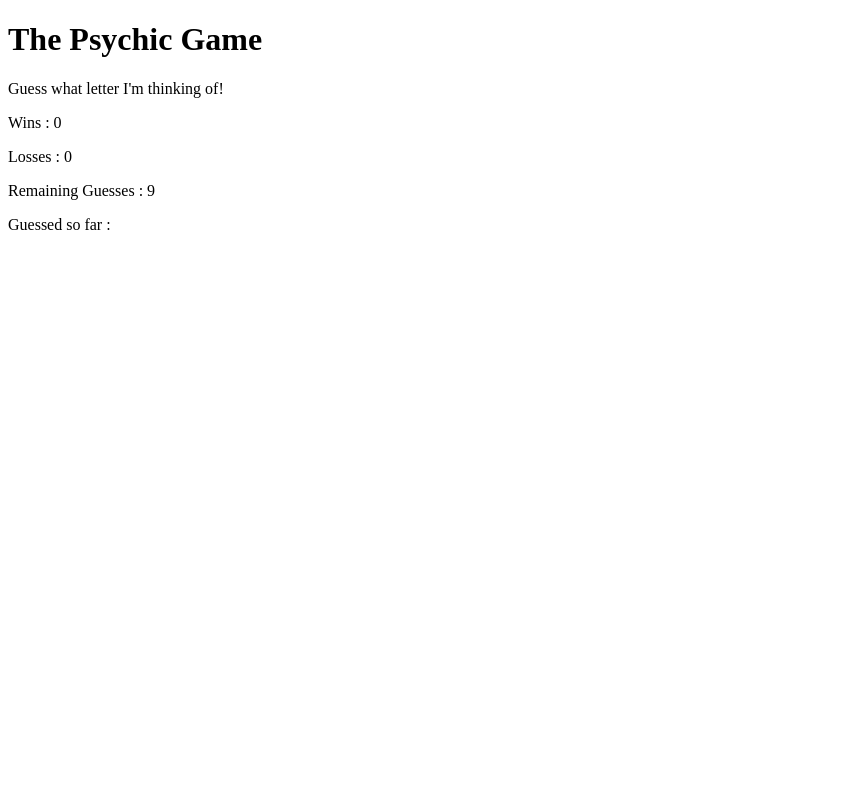
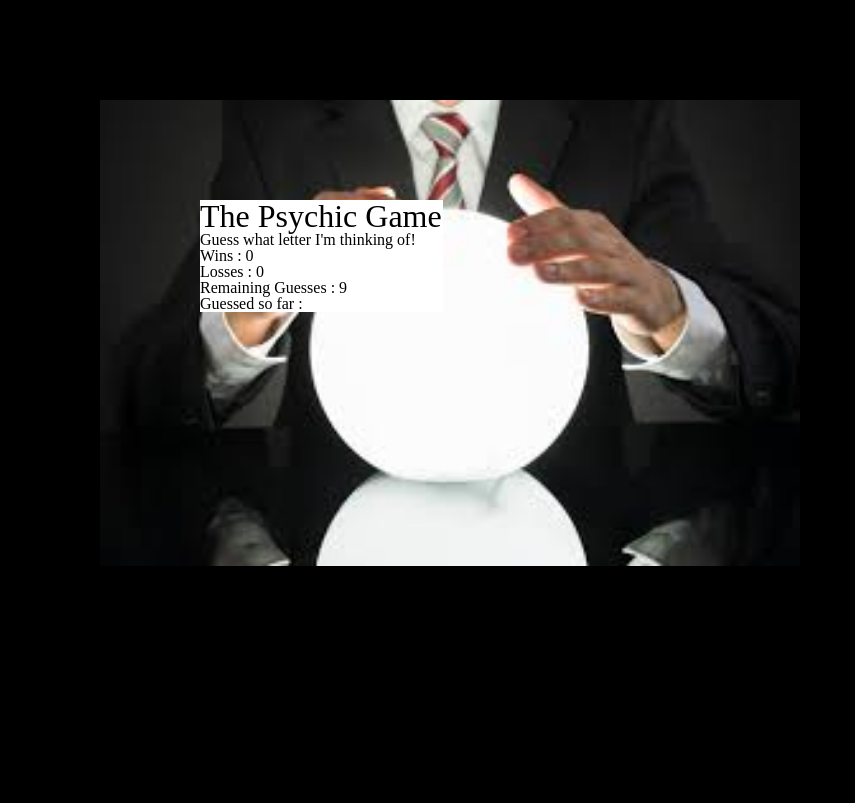
Before and after one commit to TParksJr/Psychic-Game, a plain HTML site: page index.html in a window 1280 px wide. Shown: the whole page, without its empty margins (0-855 px from the left). Drawn offline with Linux system fonts and the light colour scheme.

Commit message:
added some style

```diff
--- a/Assets/CSS/style.css
+++ b/Assets/CSS/style.css
@@ -1,12 +1,22 @@
 body {
-    background-image: url("../Assets/Images/crystalball.jpeg");
-    height: 100%;
-    width: 100%;
+    background-color: black;
+}
+#outercontainer {
+    position: relative;
+    background-image: url("../Images/crystalball.jpeg");
+    background-repeat: no-repeat;
+    background-size: contain;
+    height: 700px;
+    width: 700px;
+    margin: 100px;
 }
 #container {
     position: relative;
-    left: 200px;
-    top: 200px;
+    top: 100px;
+    left: 100px;
+    background-color: white;
+    align-content: center;
+    width: 243px;
 }
 h1 {
     font-size: 200%;
--- a/index.html
+++ b/index.html
@@ -3,11 +3,12 @@
 
 <head>
     <title>Psychic Game</title>
-    <link href="Assets/CSS/reset.css">
-    <link href="Assets/CSS/style.css">
+    <link rel="stylesheet" type="text/css" href="Assets/CSS/reset.css">
+    <link rel="stylesheet" type="text/css" href="Assets/CSS/style.css">
 </head>
 
 <body>
+    <div id="outercontainer">
         <div id="container">
             <h1>The Psychic Game</h1>
             <p>Guess what letter I'm thinking of!</p>
@@ -28,6 +29,7 @@
                 <span id="guessed"></span>
             </p>
         </div>
+    </div>
     <script src="Assets/Javascript/game.js"></script>
 </body>
 
```
Also changed, not shown: 2 other files. Lines whose indentation alone changed are shown as unchanged.
